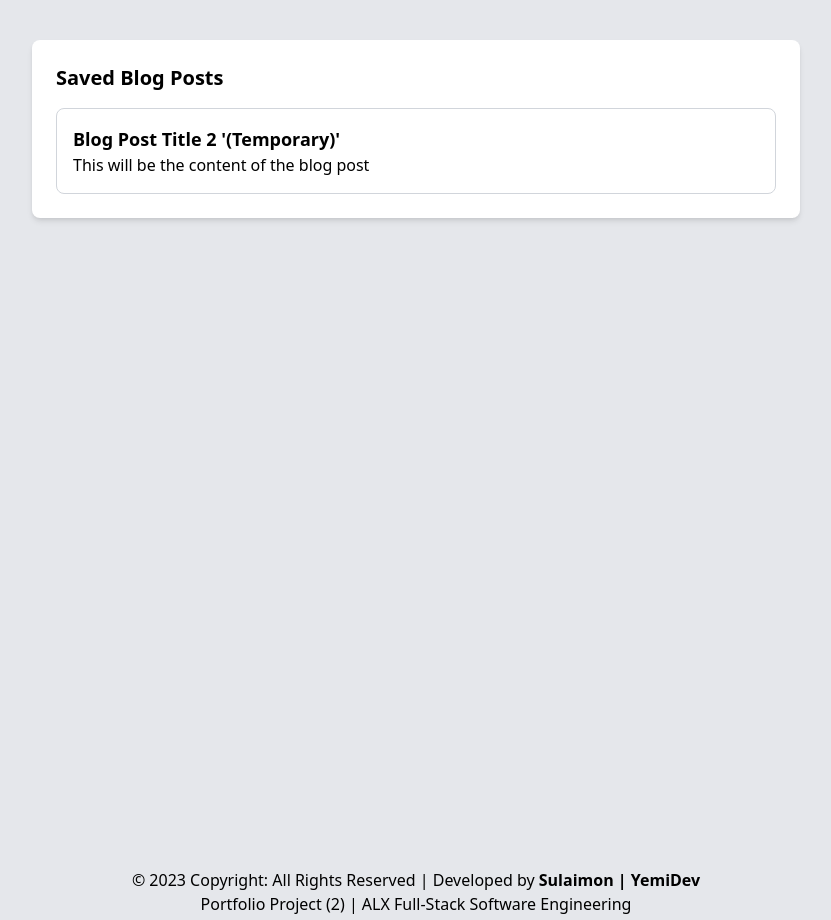
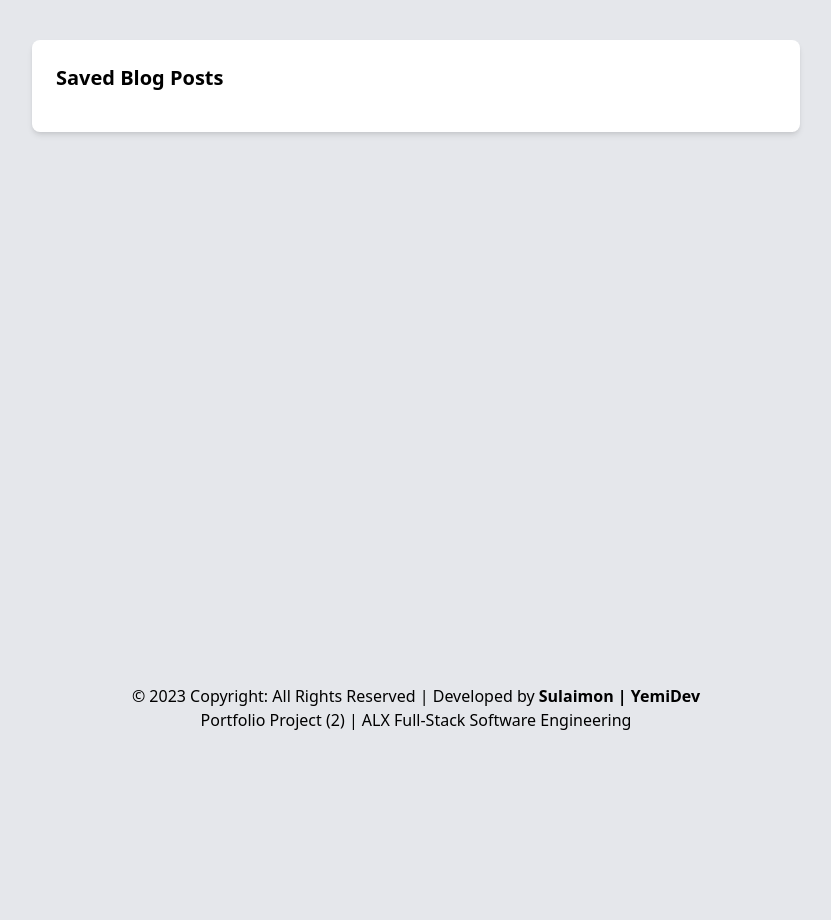
Before and after one commit to YemiReble/vab_ai, a Django app: page /savedblog/ in a window 1280 px wide. Shown: the part 64-984 px from the top of the page, without its empty margins (224-1055 px from the left). After the commit the page ends 794 px from the top, so only its background shows below. Run offline with Django 4.2, Linux system fonts and the light colour scheme; a user stored in the database is signed in; data that the repository does not hold is empty.

Commit message:
Footer Missalingment fixed

```diff
--- a/templates/saved_blog.html
+++ b/templates/saved_blog.html
@@ -20,7 +20,7 @@
     </nav>
 
     <!-- Container For Blog Posts -->
-    <div class="container mx-auto mt-10 px4 sm:px-0 h-screen">
+    <div class="flex-grow container mx-auto mt-10 px4 sm:px-0">
         <div class="max-w-3xl mx-auto bg-white p-6 rounded-lg shadow-md">
             <!-- Blog Post Section -->
             <section>
@@ -31,16 +31,12 @@
                     <!-- This is done to make the loop show the lated blog posts -->
                     {% for article in user_blog reversed %}
                     <a href="/blog_content/{{article.id}}">
-                        <div class="border border-gray-300 p-4 rounded-lg">
+                        <div class="border border-gray-300 p-4 rounded-lg shadow-md transition-transform transform hover:scale-105 flex flex-col">
                             <h3 class="text-lg font-semibold">{{article.youtube_title}}</h3>
                             <p>{{article.content|truncatechars:100}}</p>
                         </div>
                     </a>
                     {% endfor %}
-                    <div class="border border-gray-300 p-4 rounded-lg">
-                        <h3 class="text-lg font-semibold">Blog Post Title 2 '(Temporary)'</h3>
-                        <p>This will be the content of the blog post</p>
-                    </div>
                 </div>
                 <!-- The Rest of the blog posts -->
             </section>
```
